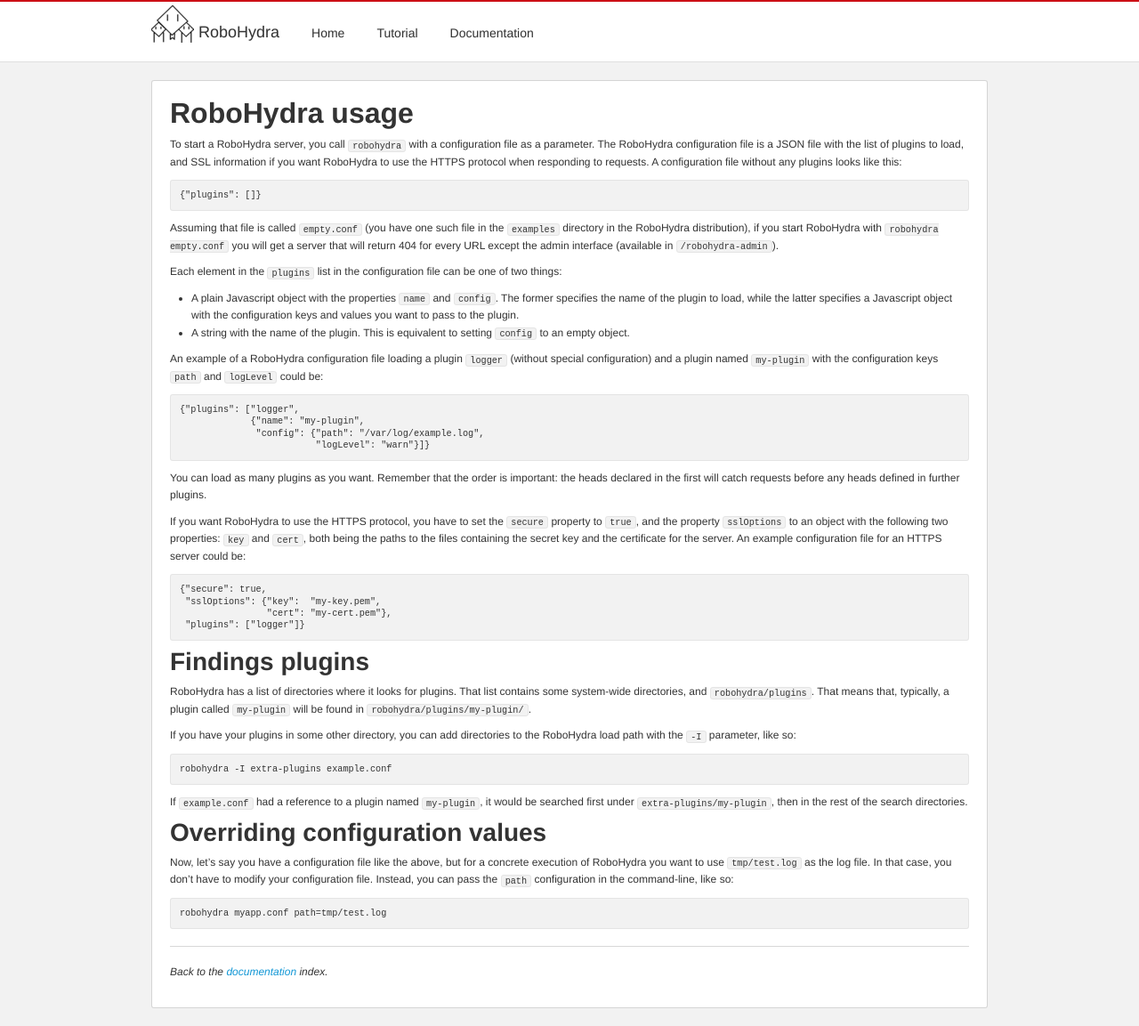
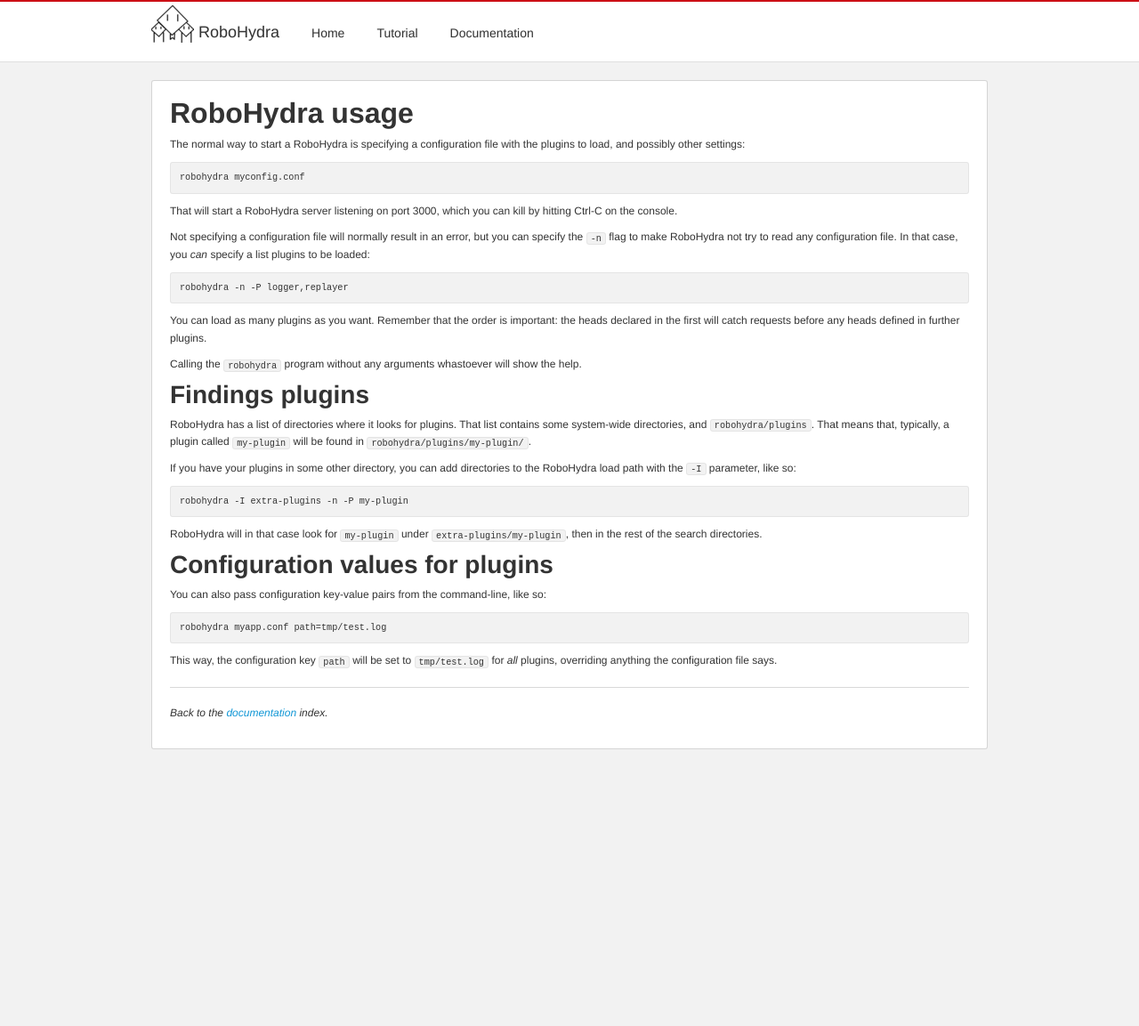
Before and after one commit to robohydra/robohydra, a Jekyll site: the page built from documentation/next/usage/index.md, in a window 1280 px wide and 1153 px high. Shown: the whole window at 89% size. Built offline with Jekyll 4.4.1, drawn with Linux system fonts in a browser that asks for light colours.

Commit message:
Improvements in wording everywhere

```diff
--- a/documentation/next/usage/index.md
+++ b/documentation/next/usage/index.md
@@ -4,54 +4,27 @@
 RoboHydra usage
 ===============
 
-To start a RoboHydra server, you call `robohydra` with a configuration
-file as a parameter. The RoboHydra configuration file is a JSON file
-with the list of plugins to load, and SSL information if you want
-RoboHydra to use the HTTPS protocol when responding to requests. A
-configuration file without any plugins looks like this:
+The normal way to start a RoboHydra is specifying a configuration file
+with the plugins to load, and possibly other settings:
 
-    {"plugins": []}
+    robohydra myconfig.conf
 
-Assuming that file is called `empty.conf` (you have one such file in
-the `examples` directory in the RoboHydra distribution), if you start
-RoboHydra with `robohydra empty.conf` you will get a server that will
-return 404 for every URL except the admin interface (available in
-`/robohydra-admin`).
+That will start a RoboHydra server listening on port 3000, which you
+can kill by hitting Ctrl-C on the console.
 
-Each element in the `plugins` list in the configuration file can be
-one of two things:
+Not specifying a configuration file will normally result in an error,
+but you can specify the `-n` flag to make RoboHydra not try to read
+any configuration file. In that case, you _can_ specify a list plugins
+to be loaded:
 
-* A plain Javascript object with the properties `name` and `config`. The
-former specifies the name of the plugin to load, while the latter
-specifies a Javascript object with the configuration keys and values
-you want to pass to the plugin.
-* A string with the name of the plugin. This is equivalent to setting
-`config` to an empty object.
-
-An example of a RoboHydra configuration file loading a plugin `logger`
-(without special configuration) and a plugin named `my-plugin` with
-the configuration keys `path` and `logLevel` could be:
-
-    {"plugins": ["logger",
-                 {"name": "my-plugin",
-                  "config": {"path": "/var/log/example.log",
-                             "logLevel": "warn"}]}
+    robohydra -n -P logger,replayer
 
 You can load as many plugins as you want. Remember that the order is
 important: the heads declared in the first will catch requests before
 any heads defined in further plugins.
 
-If you want RoboHydra to use the HTTPS protocol, you have to set the
-`secure` property to `true`, and the property `sslOptions` to an
-object with the following two properties: `key` and `cert`, both being
-the paths to the files containing the secret key and the certificate
-for the server. An example configuration file for an HTTPS server
-could be:
-
-    {"secure": true,
-     "sslOptions": {"key":  "my-key.pem",
-                    "cert": "my-cert.pem"},
-     "plugins": ["logger"]}
+Calling the `robohydra` program without any arguments whastoever will
+show the help.
 
 
 Findings plugins
@@ -66,20 +39,19 @@
 directories to the RoboHydra load path with the `-I` parameter, like
 so:
 
-    robohydra -I extra-plugins example.conf
+    robohydra -I extra-plugins -n -P my-plugin
 
-If `example.conf` had a reference to a plugin named `my-plugin`, it
-would be searched first under `extra-plugins/my-plugin`, then in the
-rest of the search directories.
+RoboHydra will in that case look for `my-plugin` under
+`extra-plugins/my-plugin`, then in the rest of the search directories.
 
 
-Overriding configuration values
--------------------------------
+Configuration values for plugins
+--------------------------------
 
-Now, let's say you have a configuration file like the above, but for a
-concrete execution of RoboHydra you want to use `tmp/test.log` as the
-log file. In that case, you don't have to modify your configuration
-file. Instead, you can pass the `path` configuration in the
-command-line, like so:
+You can also pass configuration key-value pairs from the command-line,
+like so:
 
     robohydra myapp.conf path=tmp/test.log
+
+This way, the configuration key `path` will be set to `tmp/test.log`
+for *all* plugins, overriding anything the configuration file says.
--- a/static/css/robohydra.css
+++ b/static/css/robohydra.css
@@ -6,3 +6,13 @@
     vertical-align: text-top;
     margin-right: 5px;
 }
+
+figure img {
+    border: 2px solid black;
+}
+
+figcaption {
+    font-style: italic;
+    color: #777;
+    margin-bottom: 2ex;
+}
```
Also changed, not shown: documentation/next/configuration/index.md (added, +72 -0 lines), documentation/next/index.md (+2 -1 lines), documentation/next/summoners/index.md (+12 -19 lines), index.md (+2 -2 lines), tutorial/next/index.md (added, +240 -0 lines), usecases/index.md (+3 -3 lines), static/img/robohydra-admin1.png (added).
